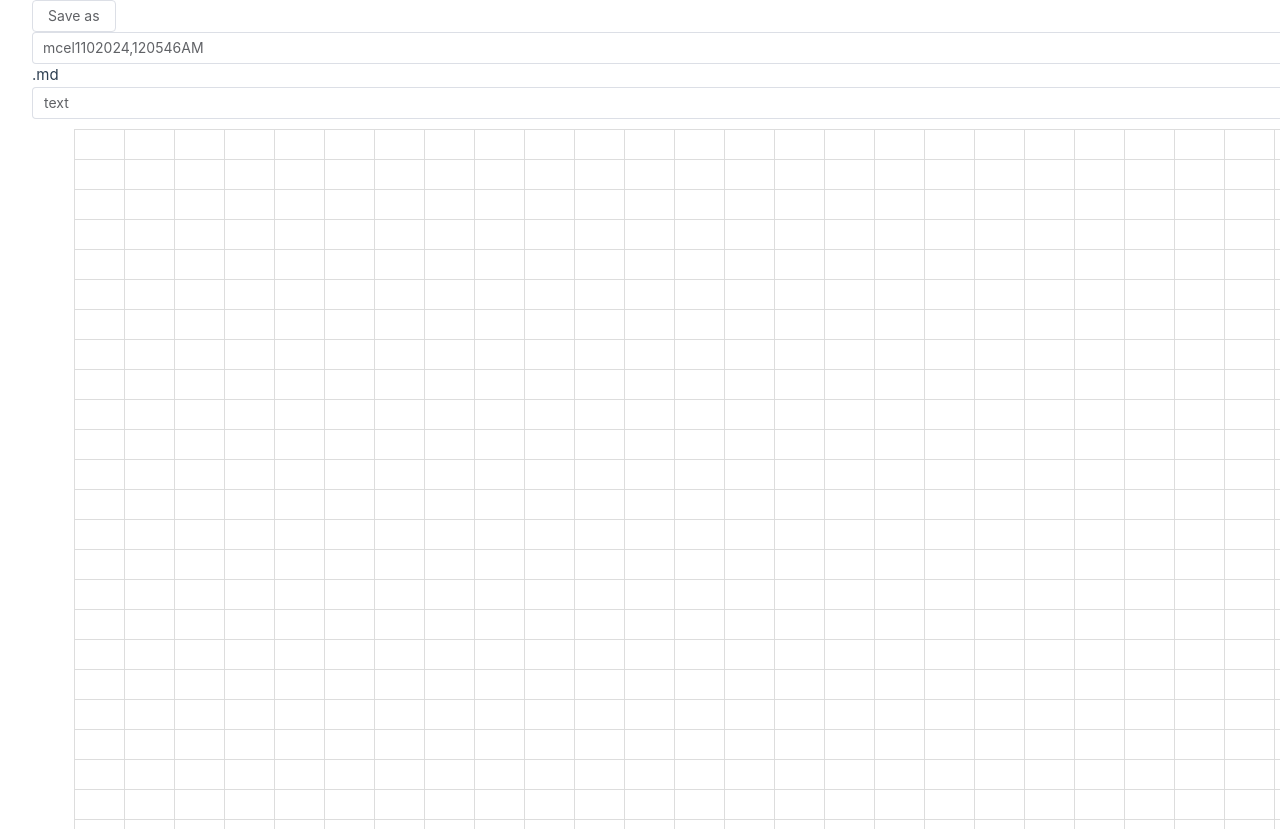
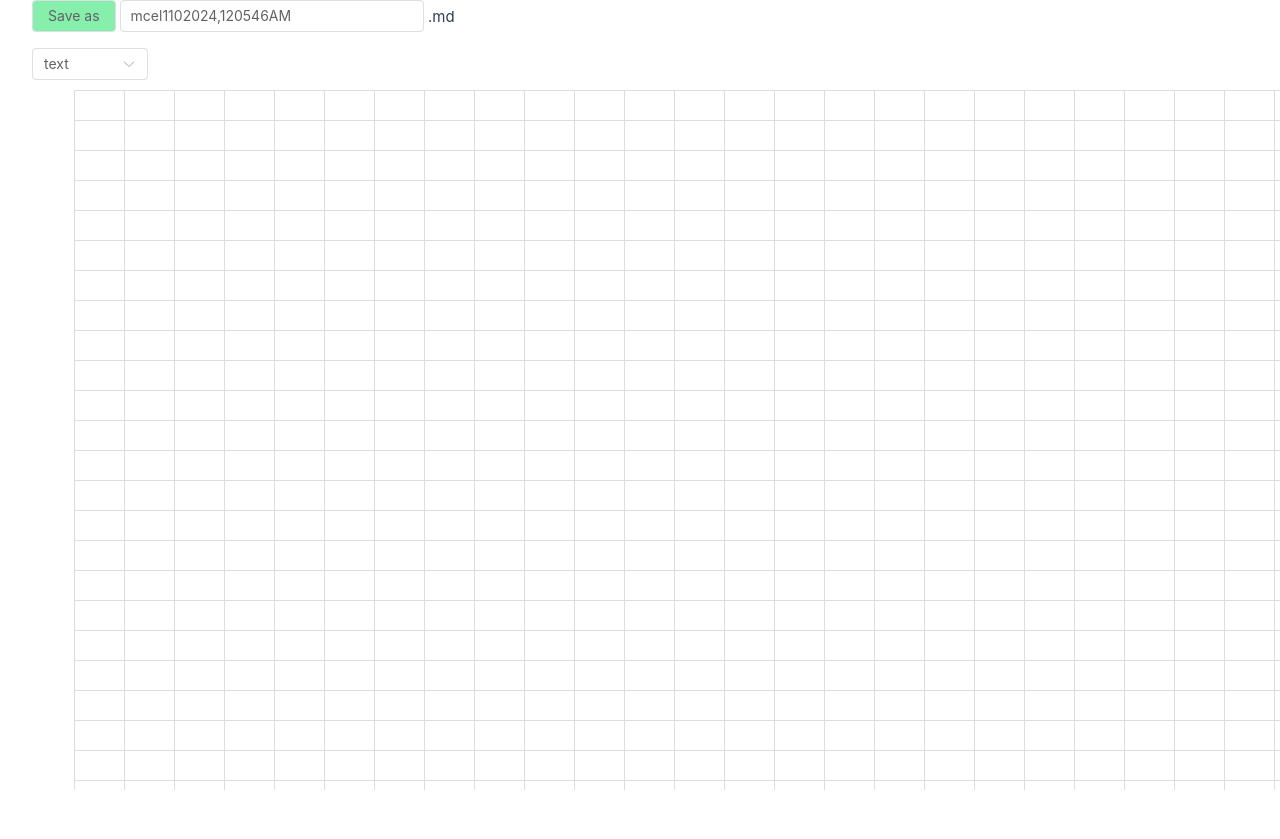
Before and after one commit to okayus/mcel, a Vue app: page / in a window 1280 px wide. Shown: the top 839 px of the page. After the commit the page ends 800 px from the top, so only its background shows below. Built offline with nearby package versions, Linux system fonts and the light colour scheme; what @imengyu/vue3-context-menu would draw is missing.

Commit message:
change:warning解消

```diff
--- a/tailwind.config.js
+++ b/tailwind.config.js
@@ -1,9 +1,11 @@
 /** @type {import('tailwindcss').Config} */
 module.exports = {
-  purge: ['./index.html', './src/**/*.{vue,js,ts,jsx,tsx}'],
-  content: [],
+  content: [
+    './index.html',
+    './src/**/*.{vue,js,ts,jsx,tsx}',
+  ],
   theme: {
     extend: {},
   },
   plugins: [],
-}
+};
```
